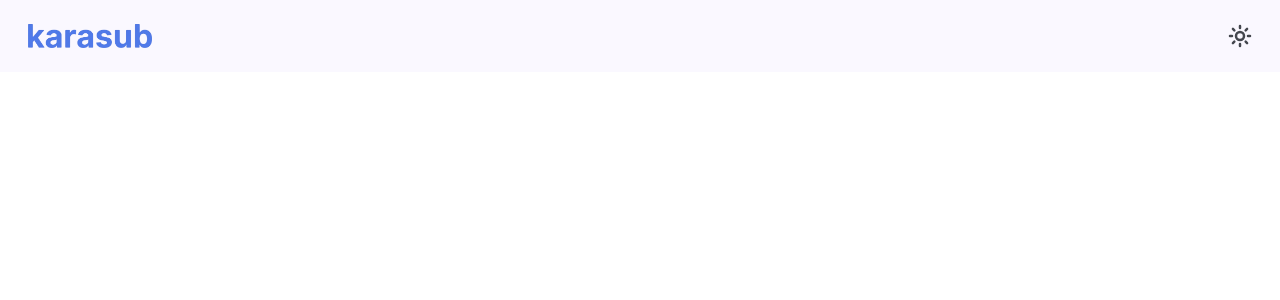
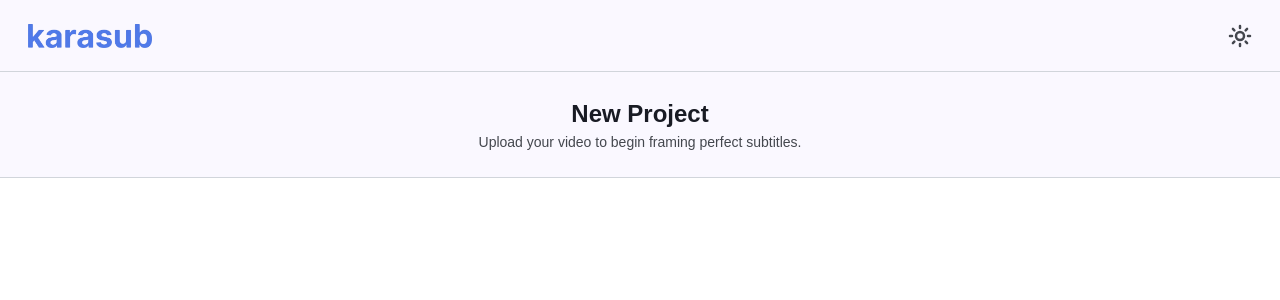
Before and after one commit to nvn0x33/karasub-web, a React (Vite) app in the folder client/: page / in a window 1280 px wide. Shown: the top 300 px of the page. Built offline with nearby package versions, Linux system fonts and the light colour scheme.

Commit message:
feat: init UploadScreen page.

```diff
--- a/client/src/App.tsx
+++ b/client/src/App.tsx
@@ -5,7 +5,9 @@ function App() {
     return (
         <>
             <Header />
-            <UploadScreen />
+            <main className="outline outline-outline">
+                <UploadScreen />
+            </main>
         </>
     );
 }
--- a/client/src/components/UploadScreen.tsx
+++ b/client/src/components/UploadScreen.tsx
@@ -1,3 +1,15 @@
 export default function UploadScreen() {
-    return <section></section>;
+    return (
+        <section className="bg-bg h-full py-6 px-7 max-md:p-4">
+            <div className="text-center">
+                <h2 className="text-headline text-size-headline font-semibold">
+                    New Project
+                </h2>
+                {/* <br /> */}
+                <p className="text-desc text-size-desc">
+                    Upload your video to begin framing perfect subtitles.
+                </p>
+            </div>
+        </section>
+    );
 }
--- a/client/src/index.css
+++ b/client/src/index.css
@@ -4,9 +4,9 @@
 
 @theme static {
     /* INTER FONT */
-    --text-desc: 0.875rem;
-    --text-headline: 1.5rem;
-    --text-heading: 3rem;
+    --text-size-desc: 0.875rem;
+    --text-size-headline: 1.5rem;
+    --text-size-heading: 3rem;
 
     /* JETBRAINS MONO */
     --text-mono-code: 0.8125rem;
@@ -21,6 +21,7 @@
     --color-config-bg: #f2f3ff;
     --color-headline: #191b24;
     --color-desc: #44474e;
+    --color-outline: #d1d5db;
 
     /* FONTS */
     --font-sans: "Inter Variable", sans-serif;
@@ -32,6 +33,7 @@
     --color-config-bg: #1c1b1b;
     --color-headline: #e5e2e1;
     --color-desc: #c2c6d8;
+    --color-outline: #364153;
 }
 :root {
     text-rendering: optimizeLegibility;
```
